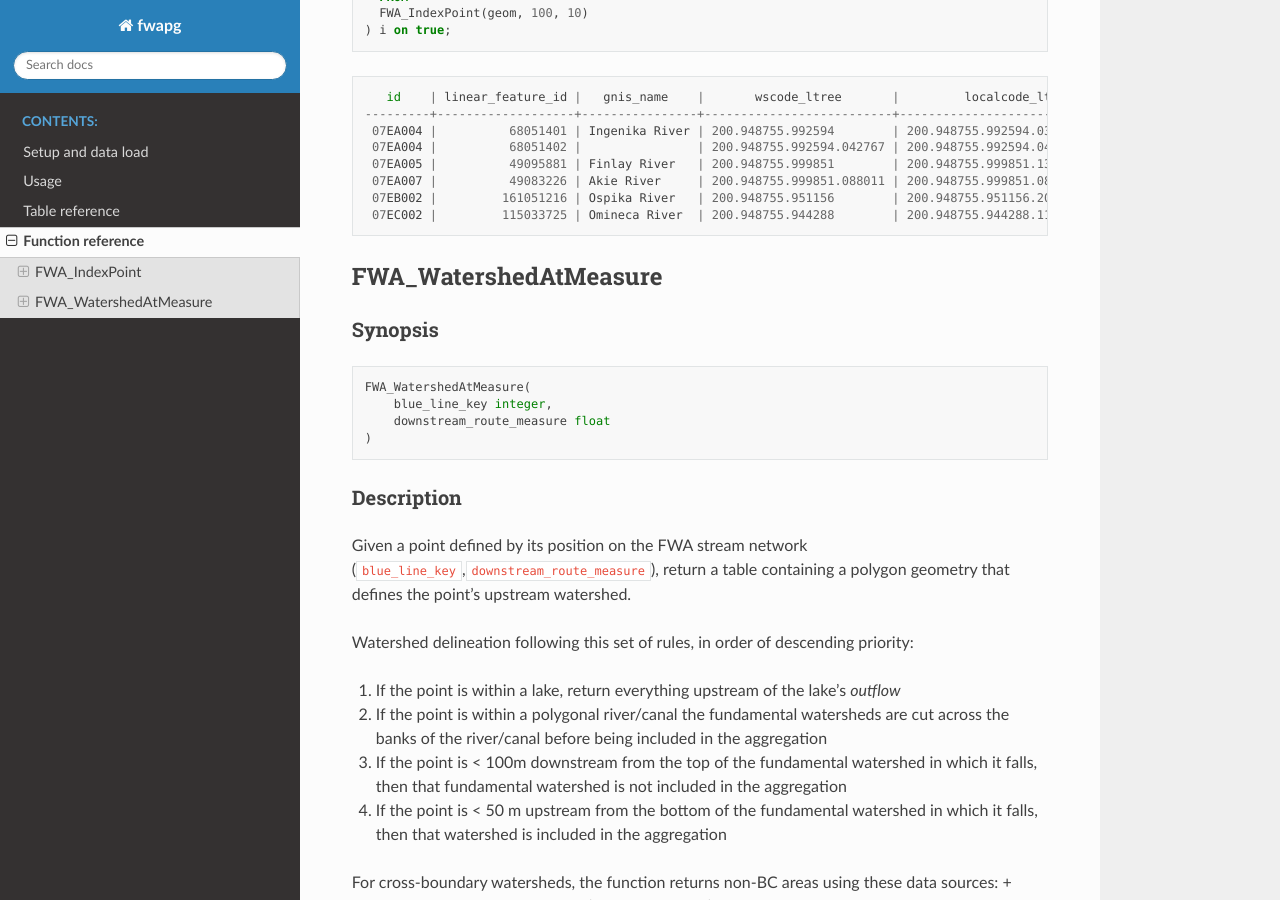
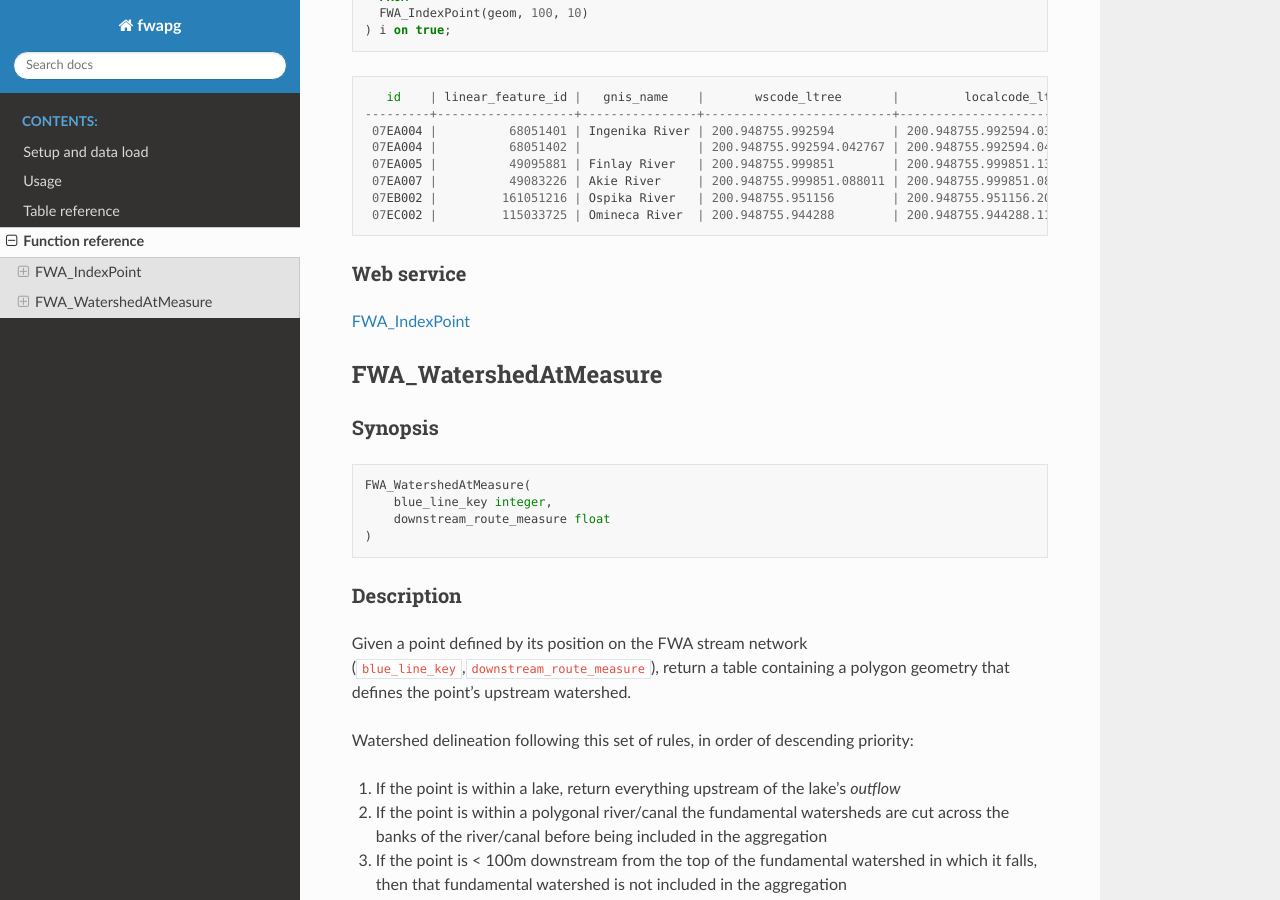
Before and after one commit to smnorris/fwapg, a Sphinx documentation site: the page built from docs/04_functions.md, in a window 1280 px wide and 900 px high, scrolled down 1643 px. Built offline with Sphinx 7.4.7 and the Read the Docs theme 2.0.0, drawn with Linux system fonts in a browser that asks for light colours; some of the changed text lies outside the part shown.

Commit message:
add function web services

````diff
--- a/docs/04_functions.md
+++ b/docs/04_functions.md
@@ -80,6 +80,10 @@
  07EB002 |         161051216 | Ospika River   | 200.948755.951156        | 200.948755.951156.201899        |     359573063 |       29005.449548147713 |             41.647 | t      | 0101000020BD0B0000D7D491C73F3131419708AD7A50943341
  07EC002 |         115033725 | Omineca River  | 200.948755.944288        | 200.948755.944288.110746        |     359571933 |        29317.40902691083 |             95.125 | t      | 0101000020BD0B000054618DD09A9F3041A0D25C29F4873241
 ```
+
+### Web service
+
+[FWA_IndexPoint](https://www.hillcrestgeo.ca/fwapg/functions/fwa_indexpoint.html)
 
 ## FWA_WatershedAtMeasure
 
@@ -177,3 +181,7 @@
     Mapped, the geometry looks like this - FWA heights of land in BC, HUC12 heights of land in the USA:
 
     ![watershed](images/watershed6.png)
+
+### Web service
+
+[FWA_WatershedAtMeasure](https://www.hillcrestgeo.ca/fwapg/functions/fwa_watershedatmeasure.html)
````
